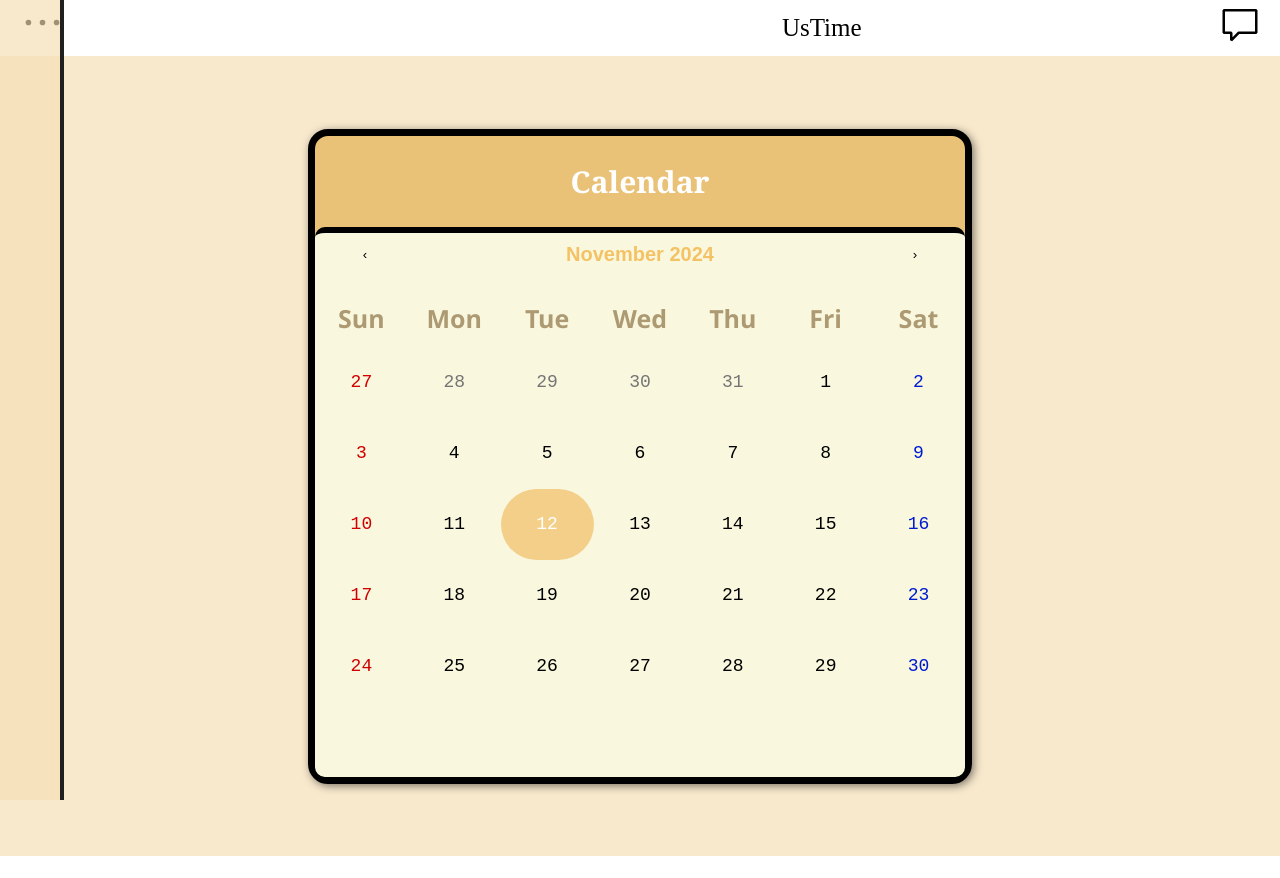
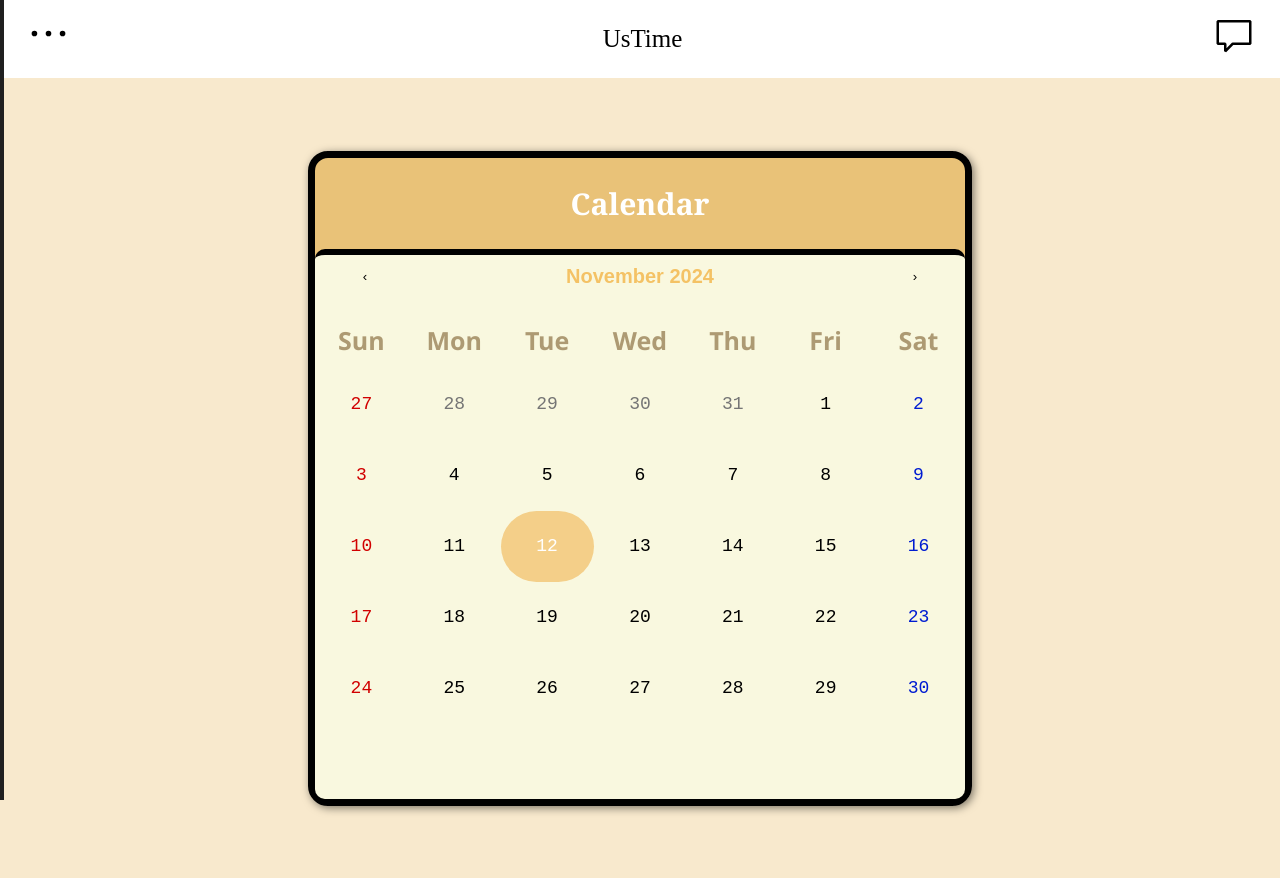
Before and after one commit to simjunseo98/UsTime_Frontend, a React (Create React App) app: page / in a window 1280 px wide. Before the commit the page ends 856 px from the top, so only its background shows below. Built offline with nearby package versions, Linux system fonts and the light colour scheme.

Commit message:
fix: 사이드바 기능 구현 오류

```diff
--- a/src/App.js
+++ b/src/App.js
@@ -3,12 +3,12 @@ import {BrowserRouter,Routes,Route} from 'react-router-dom';
 import Header from './Component/Header';
 import Main from './Component/Main';
 import NotFound from './page/NotFound';
+// import Login from './page/Login';
+// import SignUp from './page/SignUp';
 
 
 //css
 import styles from './assets/style/MainLayout.module.scss';
-import Login from './page/Login';
-import SignUp from './page/SignUp';
 
 
 
--- a/src/Component/Header.js
+++ b/src/Component/Header.js
@@ -1,29 +1,34 @@
-import React,{useState} from "react";
+// Header.js
+import React, { useState } from "react";
+import Sidebar from "./Sidebar";  // Sidebar 컴포넌트 임포트
 import styles from "../assets/style/Header.module.scss";
-import {VscEllipsis,VscComment} from "react-icons/vsc";
-import Sidebar from "./Sidebar";
+import { VscEllipsis, VscComment } from "react-icons/vsc";
 
-const Header=()=>{
-   const [isSidebarOpen, setSidebarOpen] = useState(false);
-   // 사이드바 열림/닫힘 상태를 토글하는 함수
-  const toggleSidebar = () => {
-   setSidebarOpen((prev) => !prev);
- };
+const Header = () => {
+    const [isSidebarOpen, setSidebarOpen] = useState(false);  // 사이드바 상태 관리
 
- // 사이드바 닫기
- const closeSidebar = () => {
-   setSidebarOpen(false);
- };
+    // 사이드바 열림/닫힘 상태 토글 함수
+    const toggleSidebar = () => {
+        setSidebarOpen();
+    };
 
-   return(
-<header className={styles.header}>
-<button className={styles.sidebar} onClick={toggleSidebar} ><VscEllipsis />
-</button>
-   <Sidebar isOpen={isSidebarOpen} onClose={closeSidebar}></Sidebar>
-<h3 className={styles.ustime}>UsTime</h3>
-<button className={styles.messeage}><VscComment />
-</button>
-</header>
-);
-}
+    return (
+        <header className={styles.header}>
+            {/* Sidebar 컴포넌트 추가 */}
+            <Sidebar isOpen={isSidebarOpen} onClose={() => setSidebarOpen(false)}>
+
+            </Sidebar>
+            {/* 버튼을 클릭하여 Sidebar 열림/닫힘 상태 변경 */}
+            <button className={styles.sidebarIcon} onClick={toggleSidebar}>
+                <VscEllipsis />
+            </button>
+            <h3 className={styles.ustime}>UsTime</h3>
+            <button className={styles.messageIcon}>
+                <VscComment />
+            </button>
+
+        </header>
+    );
+};
+
 export default Header;
--- a/src/Component/Sidebar.js
+++ b/src/Component/Sidebar.js
@@ -1,60 +1,40 @@
-import React, { useRef, useState,useEffect } from "react";
+// Sidebar.js
+import React, { useRef, useEffect } from "react";
 import styles from "../assets/style/Sidebar.module.scss";
 
+const Sidebar = ({ width = 280, children, isOpen, onClose }) => {
+    const xPosition = isOpen ? 0 : width;  // 열림 상태에 따라 포지션을 설정
+    const side = useRef();
 
-const Sidebar=({width=280, children ,isOpen , onClose})=>{
-    const [xPosition, setPositon] = useState(width);
-    const side =useRef();
+    // 사이드바 외부 클릭 시 닫기
+    const handleClose = (e) => {
+        if (side.current && !side.current.contains(e.target)) {
+            onClose(); // 외부에서 전달받은 onClose 함수 호출
+        }
+    };
 
-    // 외부로부터 열림 상태 제어를 받기 위해 useEffect 사용
-  useEffect(() => {
-    if (isOpen) {
-      setPositon(0);
-    } else {
-      setPositon(width);
-    }
-  }, [isOpen, width]);
+    useEffect(() => {
+        window.addEventListener("click", handleClose);
+        return () => {
+            window.removeEventListener("click", handleClose);
+        };
+    }, []);
 
-    // //버튼 클릭시 토글
-    // const toggleMenu = () => {
-    //     if(xPosition > 0) {
-    //         setPositon(0);
-    //         setOpen(true);
-    //     }else{
-    //         setPositon(width);
-    //         setOpen(false);
-    //     }
-    // }
-
-//사이드바 외부 클릭 시 닫히게 하는 함수
-const handleClose= async e=>{
-    if (side.current && !side.current.contains(e.target)) {
-        onClose(); // 외부에서 받은 onClose 함수 호출
-    }
-    }
-
-
-useEffect(()=> {
-    window.addEventListener('click', handleClose);
-    return () => {
-      window.removeEventListener('click', handleClose);
-    };
-  })
-
-
-    return(
- <div className={styles.container}>
-      <div ref={side}  className={styles.sidebar} styles={{ width: `${width}px`, height: '100%',  transform: `translatex(${-xPosition}px)`}}>
-          {/* <button onClick={() => toggleMenu()}
-          className={styles.button} >
-            {isOpen ?
-            <span>X</span> : <img src="images/avatar.png" alr="contact open button" className={styles.openBtn}/>
-            }
-          </button>
-         */}
-        <div className={styles.content}>{children}</div>
-      </div>
-    </div>
+    return (
+        <div className={styles.SidebarContainer}>
+            <div
+                ref={side}
+                className={styles.SidebarPanel}
+                style={{
+                    width: `${width}px`,
+                    height: "100%",
+                    transform: `translateX(${-xPosition}px)`, // xPosition에 따라 열림/닫힘 설정
+                }}
+            >
+                <div className={styles.SidebarContent}>{children}</div>
+            </div>
+        </div>
     );
 };
+
 export default Sidebar;
--- a/src/assets/style/Header.module.scss
+++ b/src/assets/style/Header.module.scss
@@ -14,17 +14,17 @@
     font-family: 'Times New Roman', Times, serif;
     text-decoration: none;
 }
-.message,.ustime,.sidebar{
+.messageIcon,.ustime,.sidebarIcon{
     text-align: center;
 }
-.sidebar{
+.sidebarIcon{
     text-align:left;
     font-size: 45px;
     border: 0;
     background-color: white;
     cursor: pointer;
 }
-.messeage{
+.messageIcon{
     text-align: right;
     font-size: 40px;
     border: 0;
--- a/src/assets/style/Sidebar.module.scss
+++ b/src/assets/style/Sidebar.module.scss
@@ -1,7 +1,12 @@
-.container {
+.SidebarContainer {
     background-color: #E3ECF1;
+    position: fixed; // 화면 고정
+    top: 0;
+    left: 0;
+    height: 100%;
+    z-index: 1000; // 다른 콘텐츠 위에 오도록 설정
   }
-  .sidebar {
+  .SidebarPanel {
     background-color: rgba(245, 222, 179, 0.655);
     border-right: 4px solid #202020;
     position: fixed;
@@ -29,7 +34,7 @@
     width: 100%;
     height: 100%;
   }
-  .content {
+  .SidebarContent {
     padding: 40px 40px 0 20px;
     position: relative;
     width: 100%;
```
